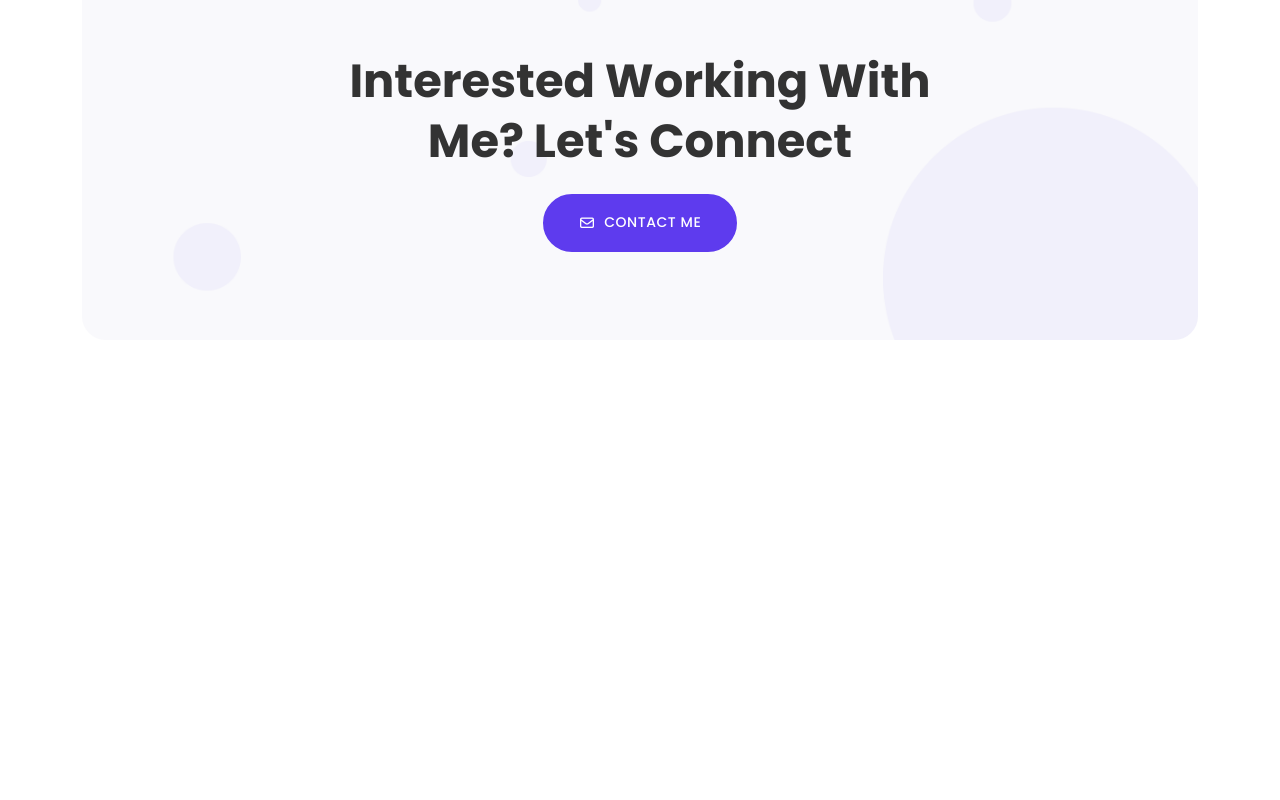
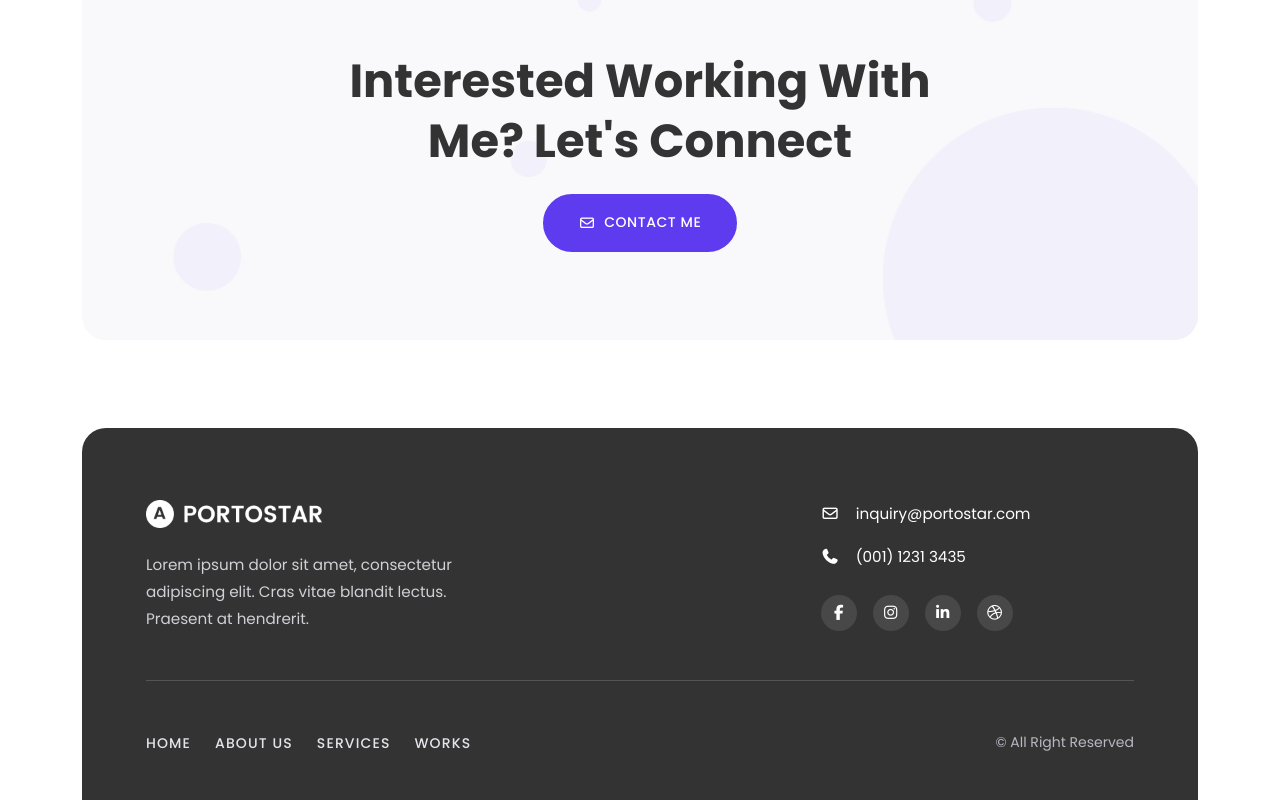
Before and after one commit to faysal-mahamud/portostar-portfolio, a plain HTML site: page index.html in a window 1280 px wide. Shown: the part 4409-5209 px from the top of the page. Before the commit the page ends 4837 px from the top, so only its background shows below. Drawn offline with Linux system fonts and the light colour scheme.

Commit message:
footer part

```diff
--- a/css/style.css
+++ b/css/style.css
@@ -530,3 +530,140 @@ a {
   margin: 0 auto 24px;
 }
 /* CTA part end */
+
+/* Footer part start */
+.site-footer {
+  background-color: #ffffff;
+}
+
+.footer-card {
+  background-color: #333333;
+  color: #ffffff;
+  border-radius: 24px 24px 0 0;
+  padding: 72px 64px 44px;
+}
+
+.footer-top {
+  --bs-gutter-y: 24px;
+  justify-content: space-between;
+}
+
+.footer-brand {
+  display: inline-block;
+  margin-bottom: 16px;
+}
+
+.footer-logo {
+  height: 28px;
+  width: auto;
+  display: block;
+}
+
+.footer-desc {
+  color: #d0d0d6;
+  font-size: 15.2px;
+  max-width: 340px;
+  line-height: 1.75;
+  margin-bottom: 0;
+}
+
+.footer-contact {
+  list-style: none;
+  padding: 0;
+  margin: 0 0 24px;
+}
+
+.footer-contact li {
+  margin-bottom: 16px;
+}
+
+.footer-contact li:last-child {
+  margin-bottom: 0;
+}
+
+.footer-contact-link {
+  color: #ffffff;
+  text-decoration: none;
+  font-size: 15.2px;
+  display: inline-flex;
+  align-items: center;
+  transition: color 0.2s ease;
+}
+
+.footer-contact-link:hover {
+  color: #c5b6ff;
+}
+
+.contact-icon {
+  margin-right: 16px;
+}
+
+.footer-socials {
+  display: flex;
+  align-items: center;
+  gap: 16px;
+}
+
+.social-link {
+  width: 36px;
+  height: 36px;
+  border-radius: 50%;
+  background-color: rgba(255, 255, 255, 0.1);
+  color: #ffffff;
+  display: inline-flex;
+  align-items: center;
+  justify-content: center;
+  text-decoration: none;
+  font-size: 15.2px;
+  transition: background-color 0.2s ease, transform 0.2s ease;
+}
+
+.social-link:hover {
+  background-color: #5e3bee;
+  color: #ffffff;
+  transform: translateY(-2px);
+}
+
+.footer-divider {
+  border: 0;
+  border-top: 1px solid rgba(255, 255, 255, 0.16);
+  opacity: 1;
+  margin: 48px 0;
+}
+
+.footer-bottom {
+  display: flex;
+  align-items: center;
+  justify-content: space-between;
+  gap: 16px;
+}
+
+.footer-nav {
+  list-style: none;
+  padding: 0;
+  margin: 0;
+  display: flex;
+  flex-wrap: wrap;
+  justify-content: center;
+  gap: 24px;
+}
+
+.footer-nav a {
+  color: #e4e4ea;
+  text-decoration: none;
+  font-size: 14px;
+  font-weight: 500;
+  letter-spacing: 0.08em;
+  transition: color 0.2s ease;
+}
+
+.footer-nav a:hover {
+  color: #c5b6ff;
+}
+
+.footer-copy {
+  color: #b8b8c2;
+  font-size: 14px;
+  margin-bottom: 0;
+}
+/* Footer part end */
--- a/index.html
+++ b/index.html
@@ -437,6 +437,71 @@
     </section>
     <!-- CTA part end -->
 
+  <!-- Footer part start -->
+  <footer class="site-footer">
+    <div class="container">
+      <div class="footer-card">
+        <div class="row footer-top">
+          <div class="col-lg-5">
+            <a href="#home" class="footer-brand">
+              <img
+                src="images/LOGO_2.png"
+                alt="PORTOSTAR White Logo"
+                class="footer-logo"
+              />
+            </a>
+            <p class="footer-desc">
+              Lorem ipsum dolor sit amet, consectetur adipiscing elit. Cras
+              vitae blandit lectus. Praesent at hendrerit.
+            </p>
+          </div>
+
+          <div class="col-lg-4">
+            <ul class="footer-contact">
+              <li>
+                <a href="mailto:inquiry@portostar.com" class="footer-contact-link">
+                  <i class="fa-regular fa-envelope contact-icon"></i>inquiry@portostar.com
+                </a>
+              </li>
+              <li>
+                <a href="tel:+100112313435" class="footer-contact-link">
+                  <i class="fa-solid fa-phone contact-icon"></i>(001) 1231 3435
+                </a>
+              </li>
+            </ul>
+
+            <div class="footer-socials">
+              <a href="#" class="social-link">
+                <i class="fa-brands fa-facebook-f"></i>
+              </a>
+              <a href="#" class="social-link">
+                <i class="fa-brands fa-instagram"></i>
+              </a>
+              <a href="#" class="social-link">
+                <i class="fa-brands fa-linkedin-in"></i>
+              </a>
+              <a href="#" class="social-link">
+                <i class="fa-brands fa-dribbble"></i>
+              </a>
+            </div>
+          </div>
+        </div>
+
+        <hr class="footer-divider" />
+
+        <div class="footer-bottom">
+          <ul class="footer-nav">
+            <li><a href="#home">HOME</a></li>
+            <li><a href="#about">ABOUT US</a></li>
+            <li><a href="#services">SERVICES</a></li>
+            <li><a href="#works">WORKS</a></li>
+          </ul>
+          <p class="footer-copy">&copy; All Right Reserved</p>
+        </div>
+      </div>
+    </div>
+  </footer>
+  <!-- Footer part end -->
 
   <!-- Bootstrap JS -->
   <script src="js/bootstrap.bundle.min.js"></script>
```
